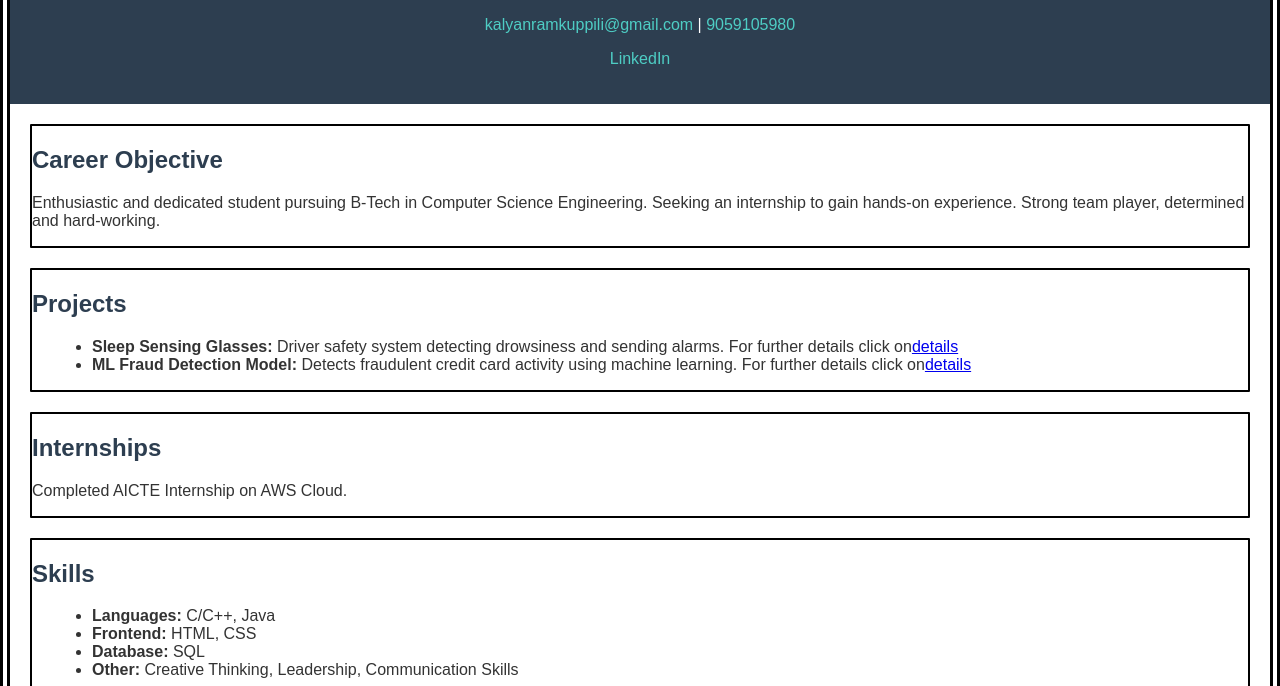
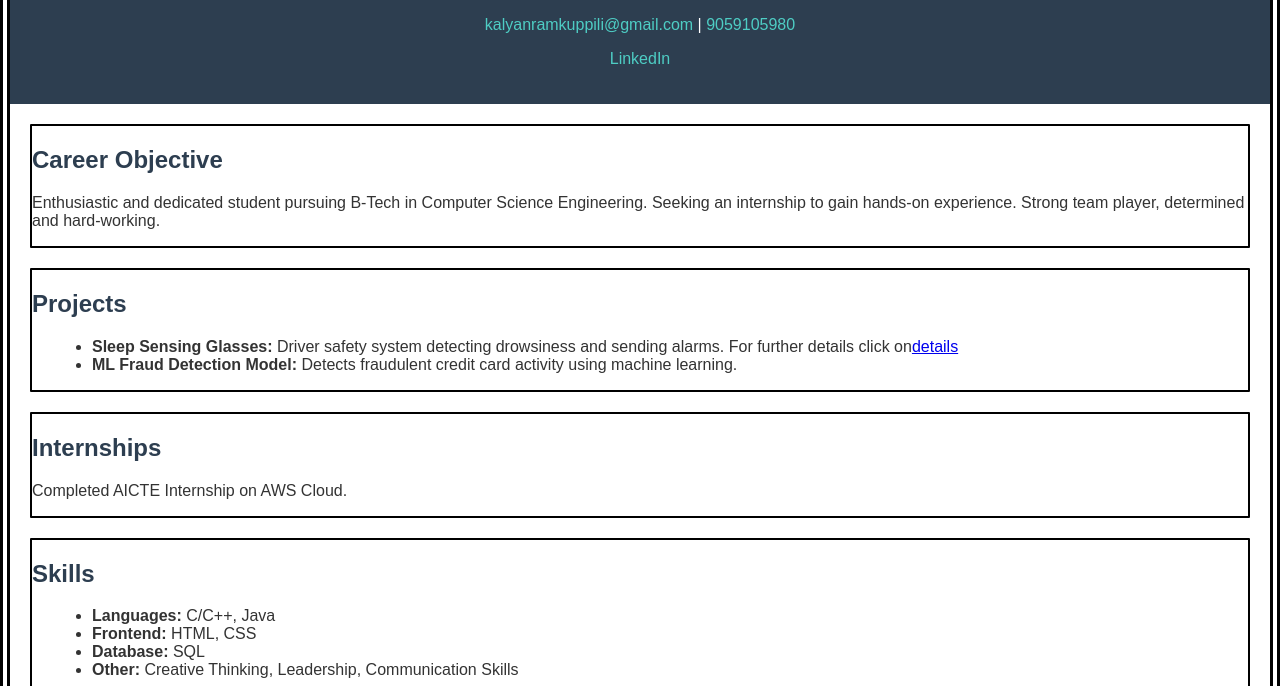
Before and after one commit to kalyanramkuppili/portfolio120, a plain HTML site: page index.html in a window 1280 px wide. Shown: the part 114-800 px from the top of the page. Drawn offline with Linux system fonts and the light colour scheme.

Commit message:
Update index.html

```diff
--- a/index.html
+++ b/index.html
@@ -29,7 +29,7 @@
         <li><strong>Sleep Sensing Glasses:</strong> Driver safety system detecting drowsiness and sending alarms.
         For further details click on<a href="DESIGN batch 11 .pdf">details</a></li>
         <li><strong>ML Fraud Detection Model:</strong> Detects fraudulent credit card activity using machine learning.
-        For further details click on<a href="creditcard.csv/mlfrauddetection.ipynb">details</a></li>
+        </li>
       </ul>
     </section>
     <section>
```
